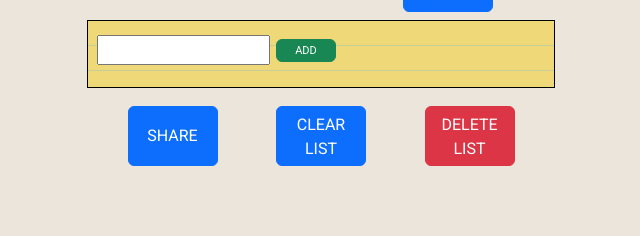
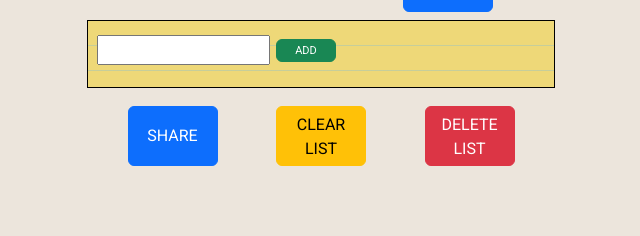
Before and after one commit to mikael-johnsson/your-shopping-list, a Django app: template list_app/templates/list_app/list_detail.html in a window 1280 px wide. Shown: the part 318-554 px from the top of the page, without its empty margins (319-959 px from the left). Run offline with Django 4.2, Linux system fonts and the light colour scheme; the template is opened without the code that fills it, so the values that code supplies are empty; some libraries are stand-ins or nearby versions.

Commit message:
style clear list button and confirmation modal

```diff
--- a/list_app/templates/list_app/list_detail.html
+++ b/list_app/templates/list_app/list_detail.html
@@ -65,7 +65,7 @@
   <!-- List buttons -->
   <div class="row button-row">
     <button class="btn btn-primary list-button" id="share-list-button">SHARE</button>
-    <button class="btn btn-primary list-button" id="clear-list-button">CLEAR LIST</button>
+    <button class="btn btn-warning list-button" id="clear-list-button">CLEAR LIST</button>
     <button class="btn btn-danger list-button" id="delete-list-button">DELETE LIST</button>
   </div>
 </div>
@@ -101,9 +101,9 @@
       </div>
       <div class="modal-body container-fluid">
         <button type="button" class="btn btn-secondary clear-list-button" data-bs-dismiss="modal">Cancel</button>
-        <form class="clear-list-form" action="{% url 'clear_list' list.id %}" method="POST">
+        <form class="delete-list-form" action="{% url 'clear_list' list.id %}" method="POST">
           {% csrf_token %}
-          <button type="submit" class="btn btn-danger clear-list-button">Clear list</button>
+          <button type="submit" class="btn btn-warning clear-list-button">Clear list</button>
         </form>
       </div>
     </div>
```
